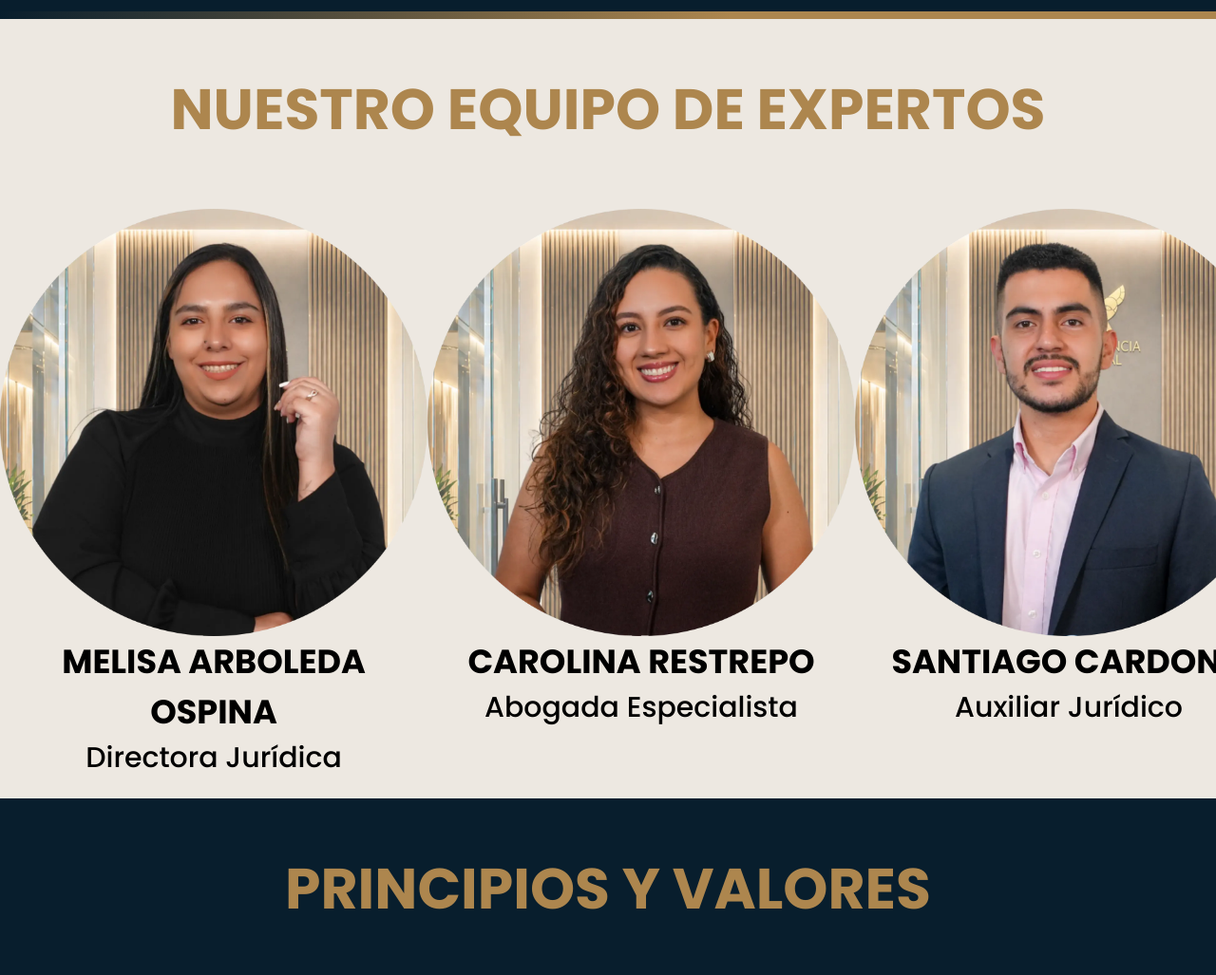
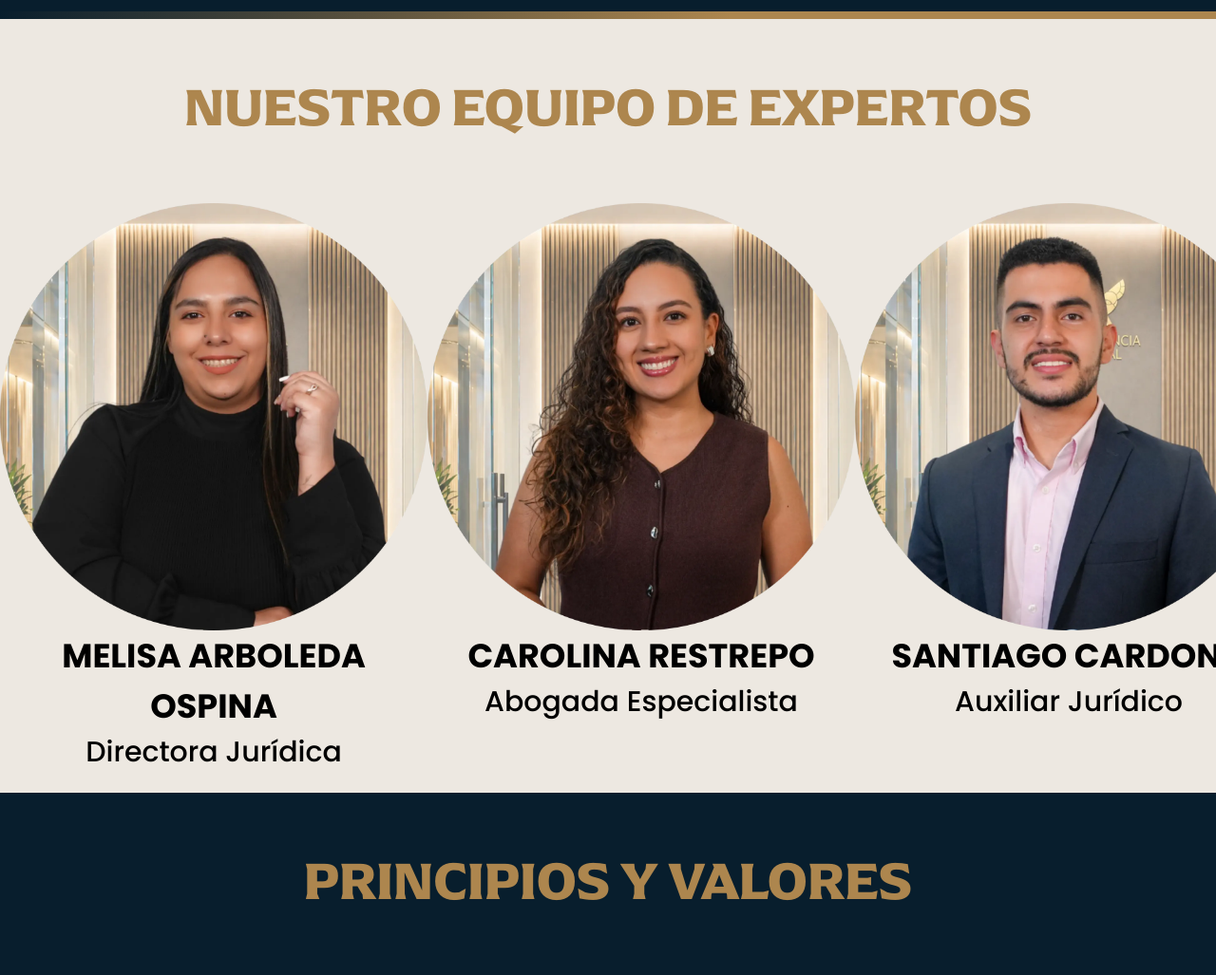
Before and after one commit to danieluruena/referencia-legal, a React (Vite) app: page /equipo in a window 1280 px wide. Shown: the part 135-1162 px from the top of the page at 95% size. Built offline with nearby package versions, Linux system fonts and the light colour scheme.

Commit message:
fix title font

```diff
--- a/src/components/team/team.css
+++ b/src/components/team/team.css
@@ -10,13 +10,6 @@
   flex-direction: column;
   align-items: center;
   gap: 60px;
-}
-
-.section-title {
-  font-size: 60px;
-  color: #ad864e;
-  text-align: center;
-  font-weight: bold;
 }
 
 .team-members {
--- a/src/components/team/team.tsx
+++ b/src/components/team/team.tsx
@@ -13,7 +13,7 @@ export const Team: FC = () => {
     <>
       <section id='team' className='team'>
         <div className='team-content'>
-          <h2 className='section-title'>NUESTRO EQUIPO DE EXPERTOS</h2>
+          <h2 className='alternative-title'>NUESTRO EQUIPO DE EXPERTOS</h2>
           <div className='team-members'>
             <div className='team-member'>
               <img src={melisaImg} alt="MELISA ARBOLEDA OSPINA" />
@@ -41,7 +41,7 @@ export const Team: FC = () => {
 
       <section id='principles' className='principles'>
         <div className='principles-content'>
-          <h2 className='section-title'>PRINCIPIOS Y VALORES</h2>
+          <h2 className='alternative-title'>PRINCIPIOS Y VALORES</h2>
           <div className='principles-cards'>
             <div className='principle-card'>
               <div className='principle-card-header'>
```
